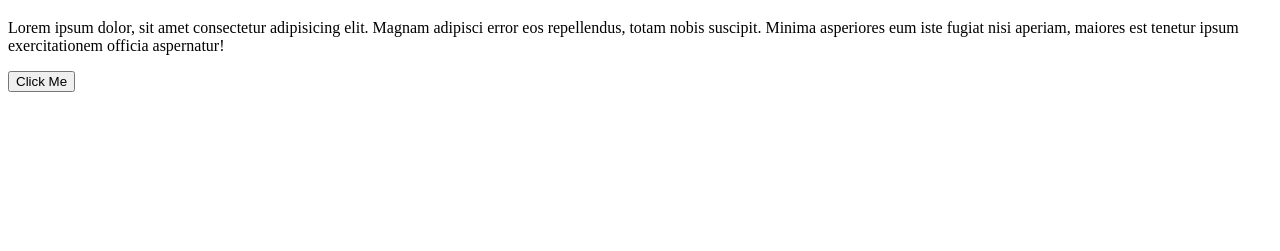
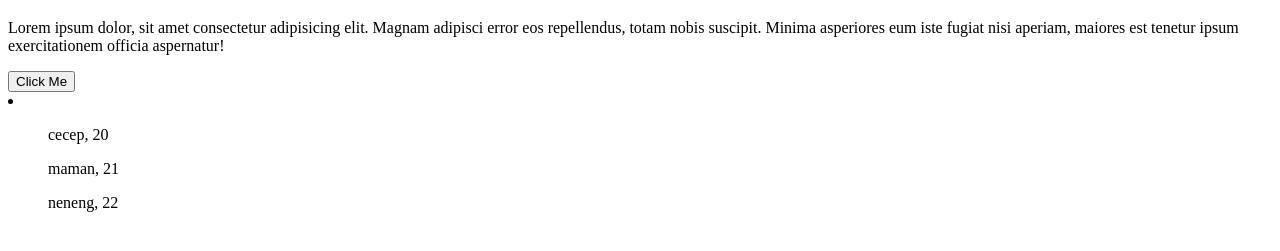
Before and after one commit to RudyHarun99/RudyHarun99.github.io, a plain HTML site: page index.html in a window 1280 px wide. Shown: the part 61-312 px from the top of the page. Drawn offline with Linux system fonts and the light colour scheme.

Commit message:
add list

```diff
--- a/index.html
+++ b/index.html
@@ -10,6 +10,7 @@
   <h1 id="greeting">Hello Selamat Datang di Hacktiv8</h1>
   <p id="hello">Lorem ipsum dolor, sit amet consectetur adipisicing elit. Magnam adipisci error eos repellendus, totam nobis suscipit. Minima asperiores eum iste fugiat nisi aperiam, maiores est tenetur ipsum exercitationem officia aspernatur!</p>
   <button id="tombol">Click Me</button>
+  <li id="list"></li>
   <script src="./script.js"></script>
 </body>
 </html>
--- a/script.js
+++ b/script.js
@@ -7,3 +7,28 @@ tombol.addEventListener("click", () => {
   hello.style.backgroundColor = "black";
   hello.style.color = "white";
 })
+
+const data = [
+  {
+    id: 1,
+    name: 'cecep',
+    age: 20
+  },
+  {
+    id: 2,
+    name: 'maman',
+    age: 21
+  },
+  {
+    id: 3,
+    name: 'neneng',
+    age: 22
+  }
+]
+
+const list = document.getElementById('list');
+let content = '';
+for (let i = 0; i < data.length; i++) {
+  content += `<ul>${data[i].name}, ${data[i].age}</ul>`
+}
+list.innerHTML = content;
```
